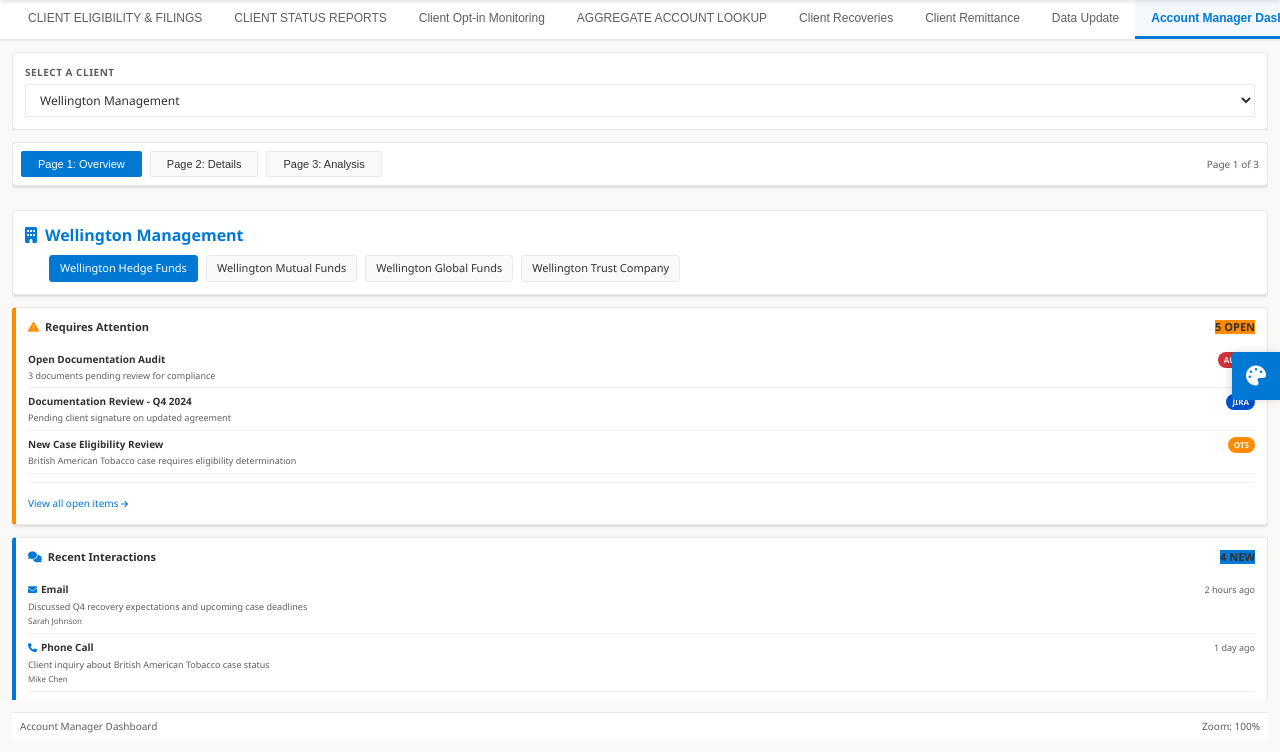
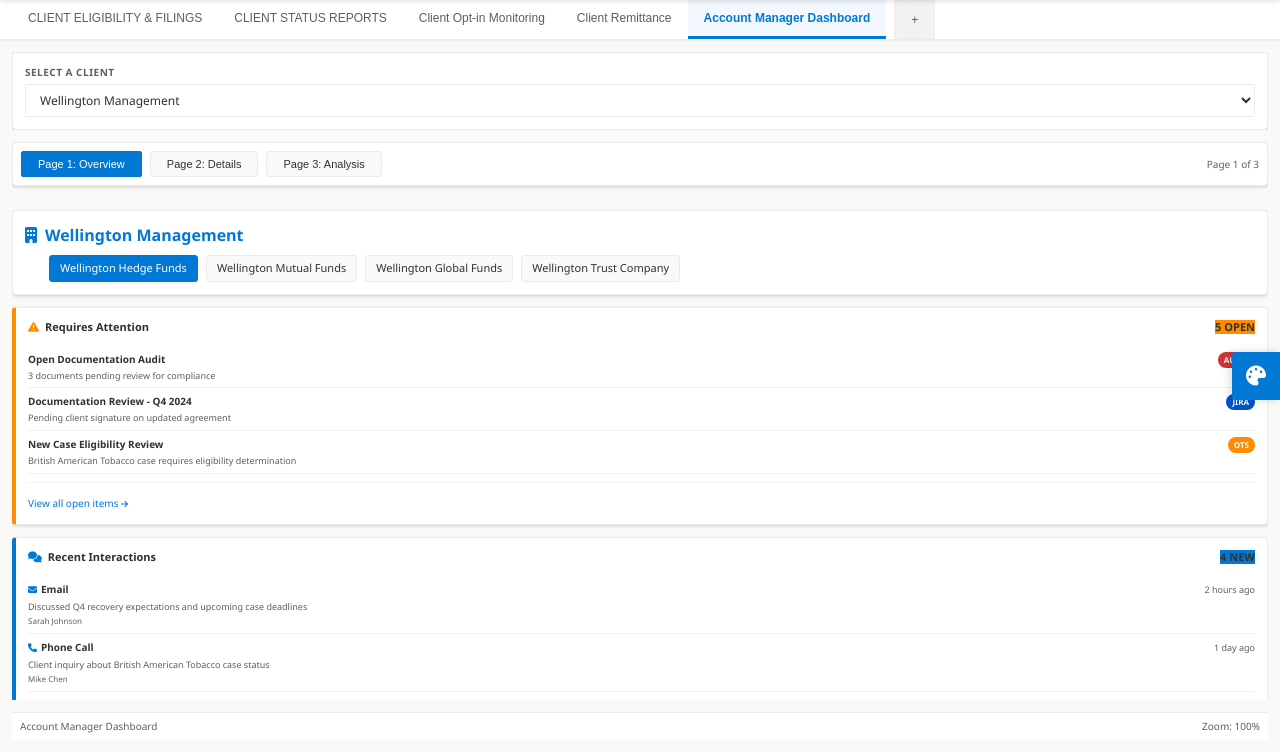
Before and after one commit to Craigjd77/art-dashboard, a plain HTML site: page account-manager-dashboard.html in a window 1280 px wide. Shown: the part 48-800 px from the top of the page. Drawn offline with nearby package versions, Linux system fonts and the light colour scheme.

Commit message:
Remove Aggregate Account Lookup, Client Recoveries, and Data Update from top navigation

```diff
--- a/account-manager-dashboard.html
+++ b/account-manager-dashboard.html
@@ -378,10 +378,7 @@
         <button class="nav-tab">CLIENT ELIGIBILITY & FILINGS</button>
         <button class="nav-tab">CLIENT STATUS REPORTS</button>
         <button class="nav-tab">Client Opt-in Monitoring</button>
-        <button class="nav-tab">AGGREGATE ACCOUNT LOOKUP</button>
-        <button class="nav-tab">Client Recoveries</button>
         <button class="nav-tab">Client Remittance</button>
-        <button class="nav-tab">Data Update</button>
         <button class="nav-tab active">Account Manager Dashboard</button>
         <button class="nav-tab" style="background: var(--pbi-hover); border: 1px dashed var(--pbi-border); border-radius: 2px; margin-left: 8px;">+</button>
     </div>
```
